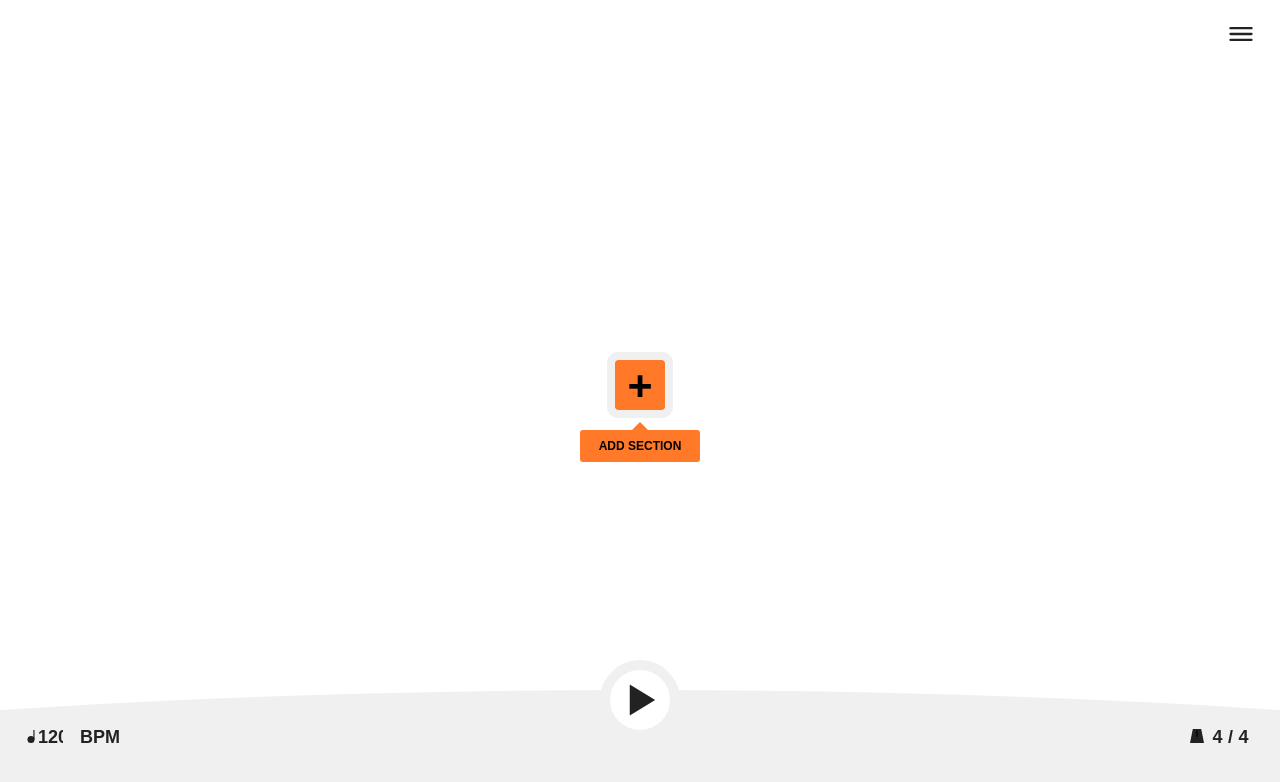
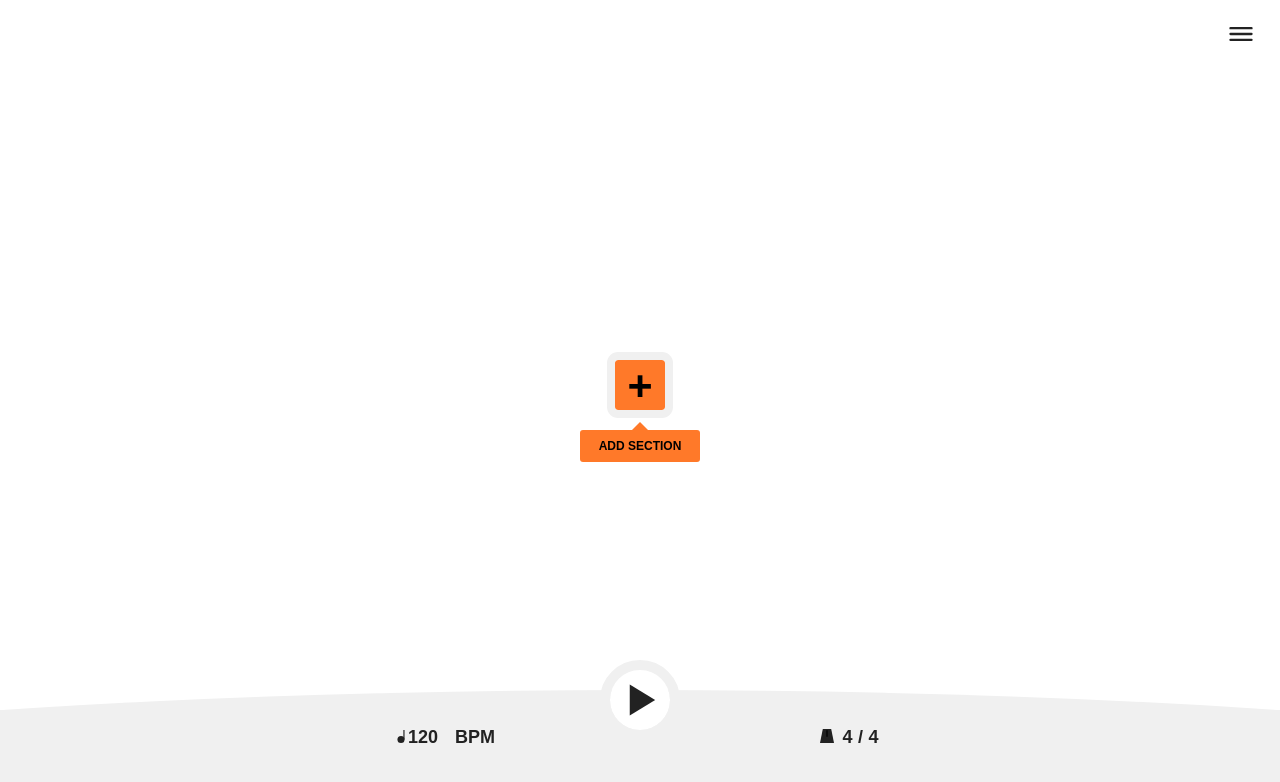
Before and after one commit to chrispdunne/chordplayer, a React (Vite) app: page / in a window 1280 px wide. Shown: the top 782 px of the page. Built offline with nearby package versions, Linux system fonts and the light colour scheme.

Commit message:
desktop styles

```diff
--- a/src/components/PlayBar/styles.ts
+++ b/src/components/PlayBar/styles.ts
@@ -1,5 +1,6 @@
 import styled from 'styled-components';
 import { StyledAddButton } from '../Buttons/AddSectionButton/styles';
+import { aboveMobile } from '../../const/styles';
 
 export const StyledPlayBar = styled.div`
 	position: fixed;
@@ -42,6 +43,8 @@ export const OtherButtons = styled.div`
 	display: flex;
 	justify-content: space-between;
 	color: var(--foreground);
+	max-width: 500px;
+	margin: 0 auto;
 `;
 
 export const OtherButton = styled.button`
@@ -59,4 +62,9 @@ export const OtherButton = styled.button`
 		text-align: right;
 		width: 22px;
 	}
+	@media only screen and (min-width: ${aboveMobile}) {
+		input#bpm {
+			width: 45px;
+		}
+	}
 `;
--- a/src/components/Sections/styles.ts
+++ b/src/components/Sections/styles.ts
@@ -1,4 +1,10 @@
 import styled from 'styled-components';
+import {
+	aboveMobile,
+	aboveTablet,
+	desktop,
+	largeDesktop
+} from '../../const/styles';
 
 export const StyledSection = styled.div`
 	background-color: var(--off-background);
@@ -10,4 +16,16 @@ export const StyledSection = styled.div`
 	padding: 9px;
 	margin: 52px 10px 40px;
 	position: relative;
+	@media only screen and (min-width: ${aboveMobile}) {
+		grid-template-columns: repeat(3, 1fr);
+	}
+	@media only screen and (min-width: ${aboveTablet}) {
+		grid-template-columns: repeat(4, 1fr);
+	}
+	@media only screen and (min-width: ${desktop}) {
+		grid-template-columns: repeat(5, 1fr);
+	}
+	@media only screen and (min-width: ${largeDesktop}) {
+		grid-template-columns: repeat(6, 1fr);
+	}
 `;
--- /dev/null
+++ b/src/const/styles.ts
@@ -0,0 +1,4 @@
+export const aboveMobile = '768px';
+export const aboveTablet = '980px';
+export const desktop = '1200px';
+export const largeDesktop = '1600px';
```
